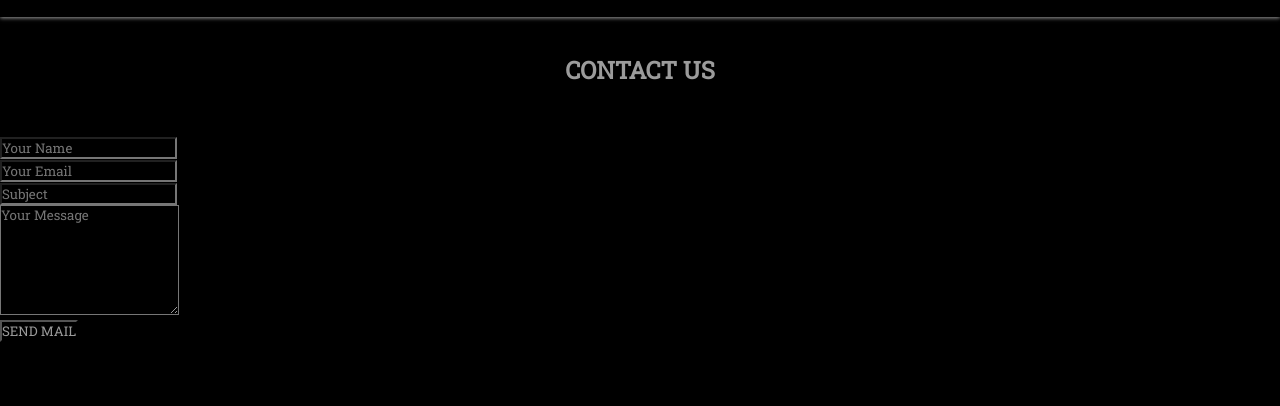
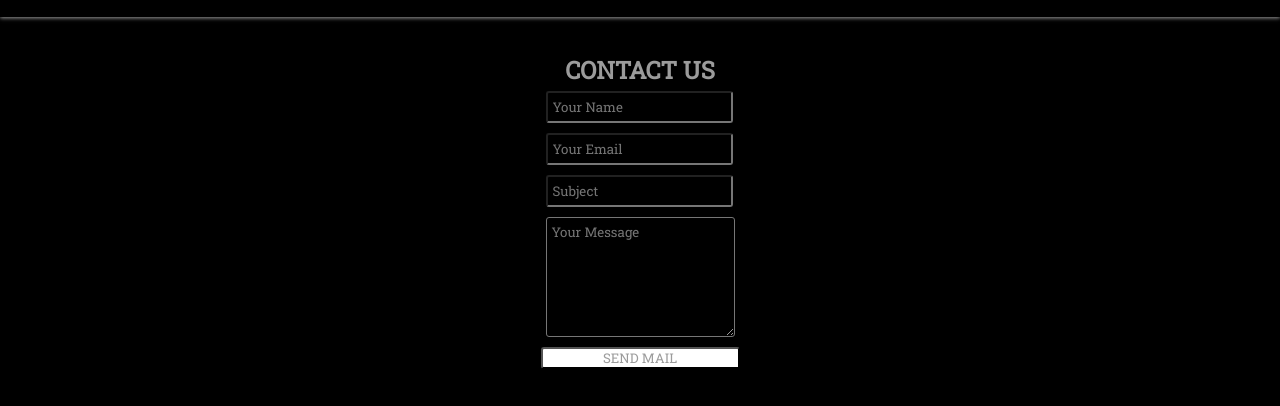
Before and after one commit to RaulMonje404/WebshopProject293, a plain HTML site: page contact.html in a window 1280 px wide. Shown: the part 46-452 px from the top of the page. Drawn offline with nearby package versions, Linux system fonts and the light colour scheme.

Commit message:
Update contactStyle.css

```diff
--- a/css/contactStyle.css
+++ b/css/contactStyle.css
@@ -65,9 +65,34 @@ header {
     justify-content: center;
 }
 
-form {
-    margin-top: 50px;
-    transition: all 4s ease-in-out;
+.contact-form {
+    display:flex;
+    flex-direction: column;
+    align-items: center;
+    justify-content: center;
+}
+
+#contact-form{
+    align-items: center;
+    justify-content: center;
+}
+
+.form-control {
+    max-width: 500px;
+    margin: 5px;
+    padding: 5px;
+    align-items: center;
+    justify-content: center;
+    border-radius: 3px;
+}
+
+.button {
+    background-color: #fff;
+    width: 100%;
+    margin: auto;
+    align-items: center;
+    justify-content: center;
+    border-radius: 3px;
 }
 
 @media (min-width: 401px) and (max-width: 1079px){
```
